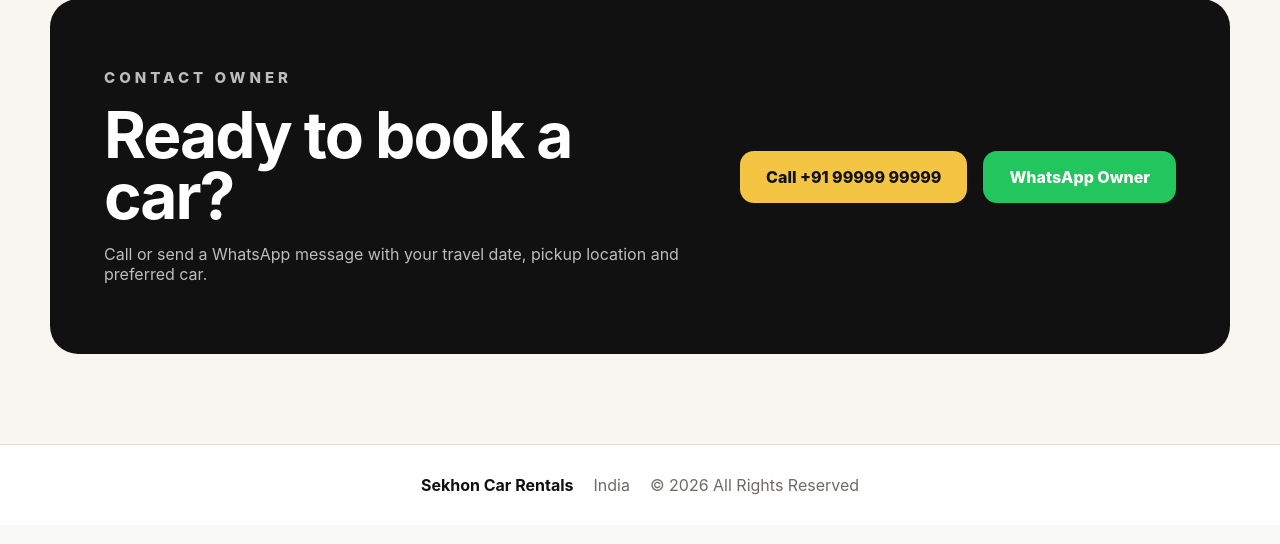
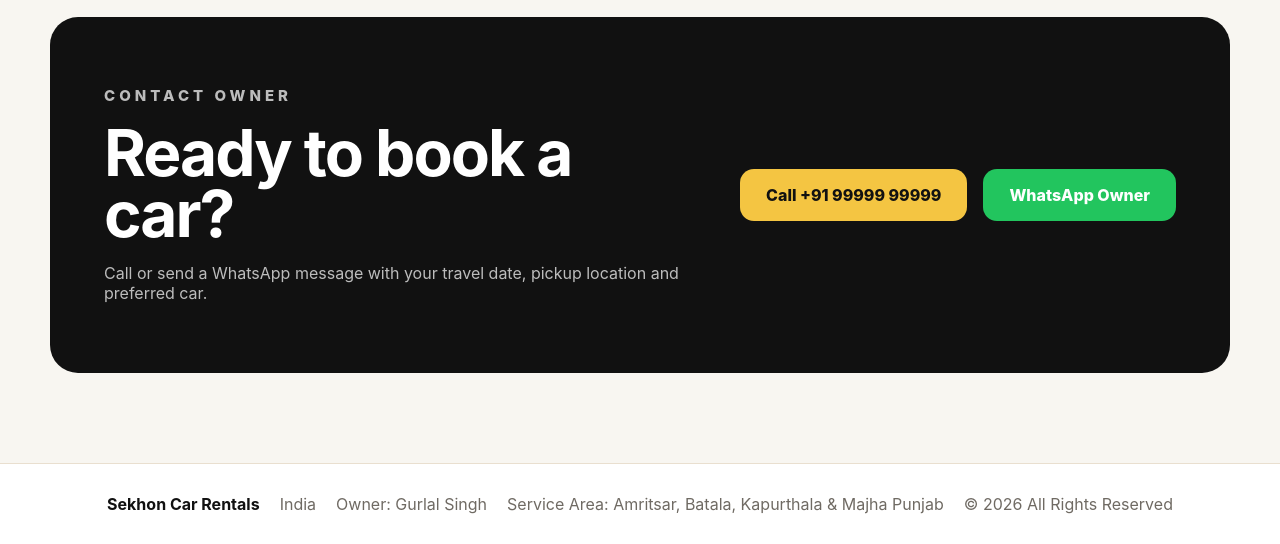
Before and after one commit to jkaulakh/sekhon-car-rentals, a Flask app: page / in a window 1280 px wide. Shown: the part 3303-3847 px from the top of the page. Before the commit the page ends 3798 px from the top, so only its background shows below. Run offline with Flask 3, Linux system fonts and the light colour scheme.

Commit message:
Updated owner details and website content

```diff
--- a/app.py
+++ b/app.py
@@ -4,7 +4,7 @@ app = Flask(__name__)
 
 PHONE_DISPLAY = "+91 98142 43611"
 PHONE_LINK = "+9198142 43611"
-WHATSAPP_LINK = "https://wa.me/919814243611?text=Hi%20Sekhon%20Car%20Rentals%2C%20I%20want%20to%20check%20car%20availability."
+WHATSAPP_LINK = "https://wa.me/919814243611?text=Hi%20Gurlal%20Singh%2C%20I%20want%20to%20book%20a%20car."
 
 CARS = [
     {
--- a/templates/index.html
+++ b/templates/index.html
@@ -109,7 +109,7 @@
         </h1>
 
         <p class="hero-text">
-            Premium, comfortable and affordable cars for airport transfers,
+            Premium, comfortable and affordable car rental services by Gurlal Singh for airport transfers,
             weddings, local rides, business travel and outstation trips.
         </p>
 
@@ -405,6 +405,14 @@
         India
     </span>
 
+     <span>
+        Owner: Gurlal Singh
+    </span>
+
+     <span>
+        Service Area: Amritsar, Batala, Kapurthala & Majha Punjab
+    </span>
+
     <span>
         © 2026 All Rights Reserved
     </span>
```
